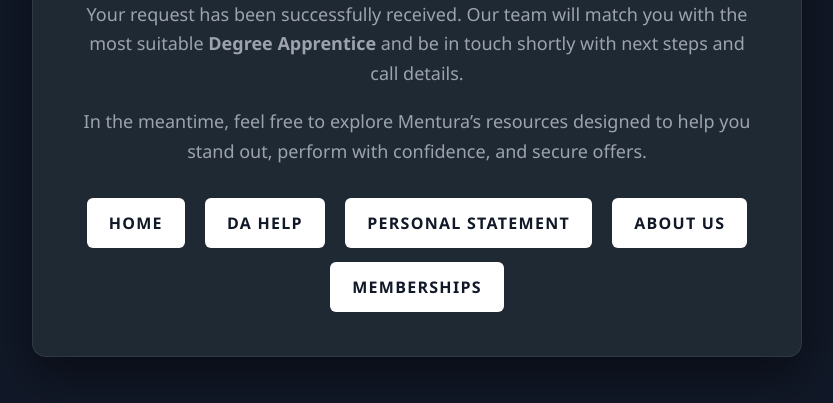
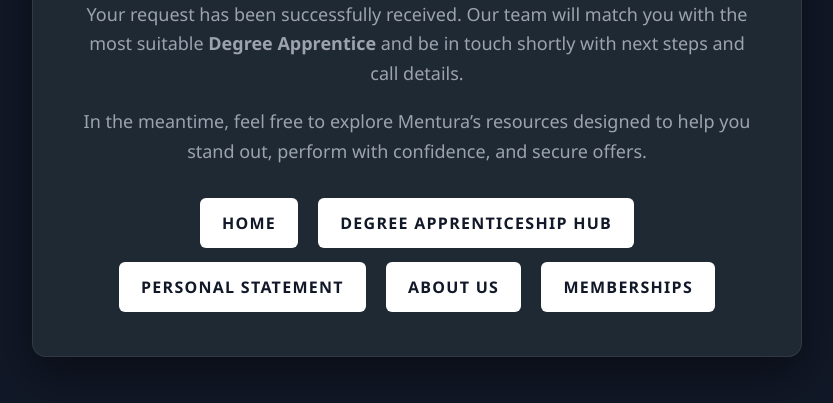
Before and after one commit to nikhilthakrar101-wq/mentura1, a plain HTML site: page thank-you-da.html in a window 1280 px wide. Shown: the part 301-704 px from the top of the page, without its empty margins (223-1056 px from the left). Drawn offline with Linux system fonts and the light colour scheme.

Commit message:
Update thank-you-da.html

```diff
--- a/thank-you-da.html
+++ b/thank-you-da.html
@@ -107,7 +107,7 @@
 
     <!-- CTA BUTTONS -->
     <a class="button" href="index.html">Home</a>
-    <a class="button" href="da-help.html">DA Help</a>
+    <a class="button" href="da-help.html">Degree Apprenticeship Hub</a>
     <a class="button" href="ps-help.html">Personal Statement</a>
     <a class="button" href="about.html">About Us</a>
     <a class="button" href="index.html#memberships">Memberships</a>
```
